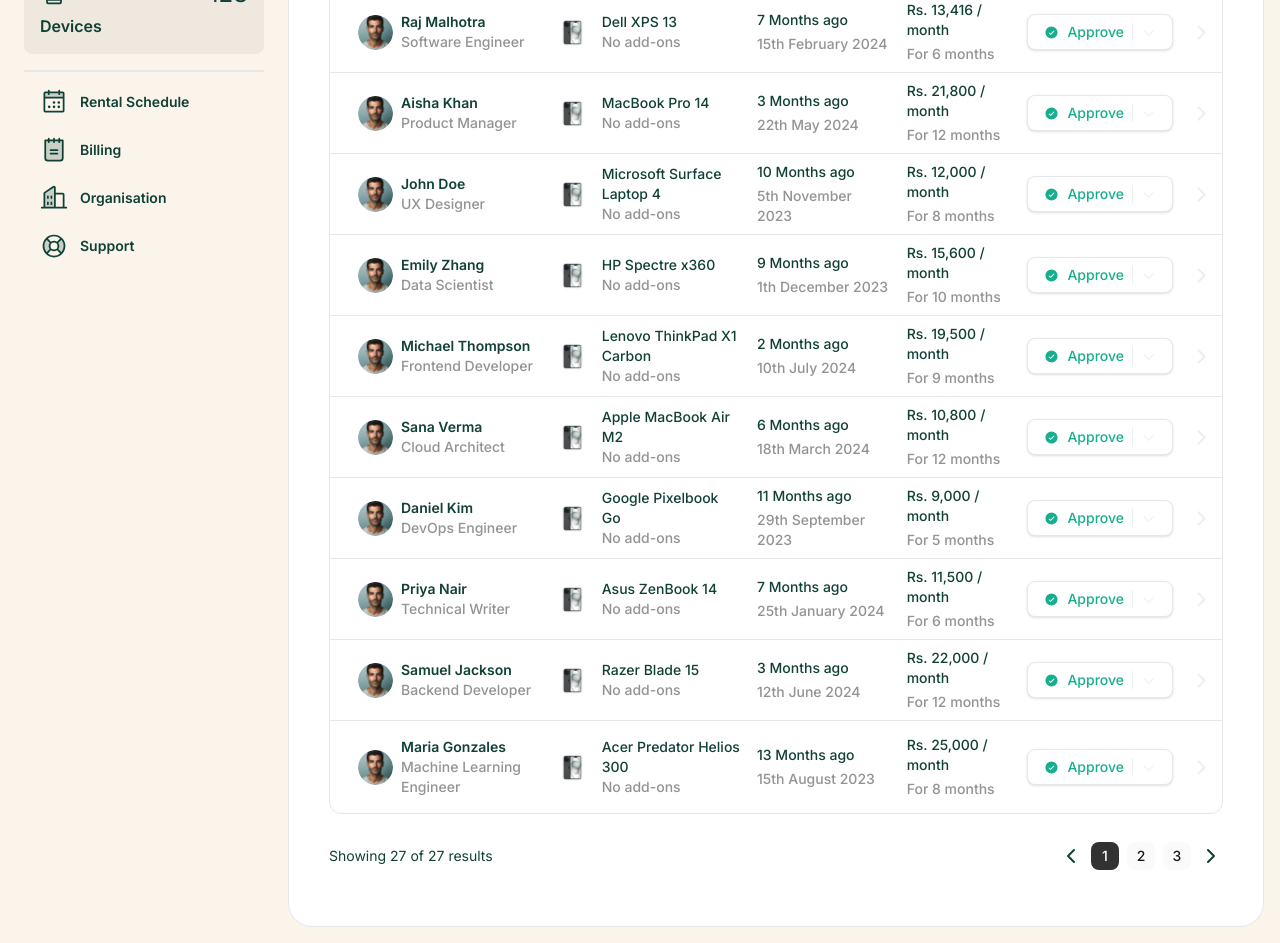
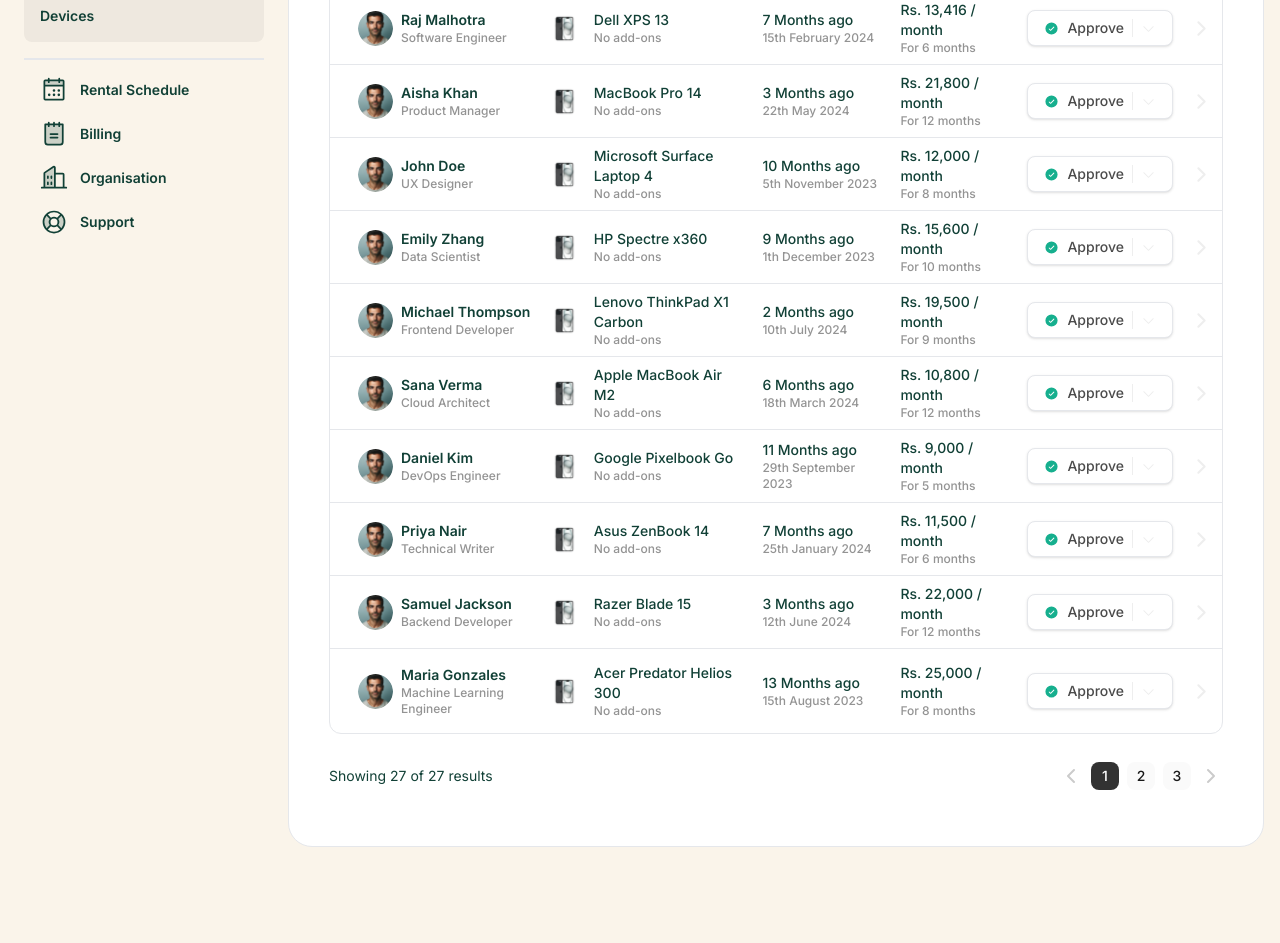
Before and after one commit to ChiragG2101/tortoise, a Next.js app: page /claims in a window 1280 px wide. Shown: the part 320-1263 px from the top of the page. After the commit the page ends 1183 px from the top, so only its background shows below. Built offline with nearby package versions, Linux system fonts and the light colour scheme.

Commit message:
Readme Update and UI fixes

```diff
--- a/components/data-card.tsx
+++ b/components/data-card.tsx
@@ -27,7 +27,7 @@ const DataCard = ({
     >
       <div className="space-y-2">
         <Icon weight="duotone" size={28} />
-        <h5 className="font-semibold">{title}</h5>
+        <h5 className="font-semibold text-sm">{title}</h5>
       </div>
       <p className="text-2xl">{value}</p>
     </Link>
--- a/components/data-table/columns.tsx
+++ b/components/data-table/columns.tsx
@@ -8,6 +8,7 @@ import { CaretDown, CheckCircle } from "@phosphor-icons/react";
 import { AArrowDownIcon, AArrowUpIcon, ChevronRight } from "lucide-react";
 import { timeAgo } from "@/lib/utils";
 
+// Column definitions for the table including header, cell, sorting, etc.
 export const columns: ColumnDef<TData>[] = [
   {
     accessorKey: "employee",
@@ -40,8 +41,8 @@ export const columns: ColumnDef<TData>[] = [
           />
 
           <div>
-            <p className="font-semibold">{name}</p>
-            <p className="text-sm text-[#4B4B4B]/60 font-medium">
+            <p className="text-sm font-semibold">{name}</p>
+            <p className="text-xs text-[#4B4B4B]/60 font-medium">
               {designation}
             </p>
           </div>
@@ -79,8 +80,8 @@ export const columns: ColumnDef<TData>[] = [
             className="rounded-full"
           />
           <div>
-            <p className="font-medium">{name}</p>
-            <p className="text-sm text-[#4B4B4B]/60 font-medium">
+            <p className="text-sm font-medium">{name}</p>
+            <p className="text-xs text-[#4B4B4B]/60 font-medium">
               {description}
             </p>
           </div>
@@ -110,9 +111,9 @@ export const columns: ColumnDef<TData>[] = [
     cell: ({ getValue }) => {
       const date = new Date(getValue() as TData["requestedOn"]);
       return (
-        <div className="space-y-1">
-          <p className="font-medium">{timeAgo(date)}</p>
-          <p className="text-sm text-[#4B4B4B]/60 font-medium">
+        <div className="">
+          <p className="font-medium text-sm">{timeAgo(date)}</p>
+          <p className="text-xs text-[#4B4B4B]/60 font-medium">
             {date.getDate()}th{" "}
             {date.toLocaleString("default", { month: "long" })}{" "}
             {date.getFullYear()}
@@ -127,9 +128,9 @@ export const columns: ColumnDef<TData>[] = [
     cell: ({ getValue }) => {
       const { value, description } = getValue() as TData["amountPayable"];
       return (
-        <div className="space-y-1">
-          <p className="font-medium">{value}</p>
-          <p className="text-sm text-[#4B4B4B]/60 font-medium">{description}</p>
+        <div className="">
+          <p className="text-sm font-medium">{value}</p>
+          <p className="text-xs text-[#4B4B4B]/60 font-medium">{description}</p>
         </div>
       );
     },
@@ -138,7 +139,7 @@ export const columns: ColumnDef<TData>[] = [
     id: "Actions",
     cell: ({}) => {
       return (
-        <Button className="flex items-center gap-2 bg-white text-primary border">
+        <Button className="flex items-center gap-2 bg-white text-[#4B4B4B] border">
           <CheckCircle size={15} weight="fill" fill="#16AF8E" /> Approve
           <div className="w-px h-full bg-secondary"></div>
           <CaretDown size={15} className="text-secondary" />
--- a/components/data-table/data-table.tsx
+++ b/components/data-table/data-table.tsx
@@ -59,7 +59,7 @@ export function DataTable<TData, TValue>({
                   return (
                     <TableHead
                       key={header.id}
-                      className="h-12 text-[#4B4B4B] font-semibold"
+                      className="h-12 text-[#4B4B4B] font-semibold text-sm"
                     >
                       {header.isPlaceholder
                         ? null
--- a/components/data-table/index.tsx
+++ b/components/data-table/index.tsx
@@ -17,7 +17,7 @@ export default function Table() {
           </div>
           <Input
             placeholder={"Search by name"}
-            className={cn("ps-10 border-none ")}
+            className={cn("ps-10 border-none text-sm")}
             name="search"
           />
         </div>
--- a/components/data-table/pagination.tsx
+++ b/components/data-table/pagination.tsx
@@ -24,7 +24,7 @@ const Pagination = <TData,>({ table }: PaginationProps<TData>) => {
           onClick={() => table.previousPage()}
           disabled={!table.getCanPreviousPage()}
         >
-          <ChevronLeft />
+          <ChevronLeft className="text-[#CBCBCB]" />
         </button>
         {pageNumbers.map((pageNumber) => (
           <Button
@@ -41,7 +41,7 @@ const Pagination = <TData,>({ table }: PaginationProps<TData>) => {
           onClick={() => table.nextPage()}
           disabled={!table.getCanNextPage()}
         >
-          <ChevronRight />
+          <ChevronRight className="text-[#CBCBCB]" />
         </button>
       </div>
     </div>
--- a/components/side-sheet/claim-details/increase-limit-section.tsx
+++ b/components/side-sheet/claim-details/increase-limit-section.tsx
@@ -28,7 +28,7 @@ const IncreaseLimitSection = ({ data }: { data: TData }) => {
             </div>
             <div>
               <p className="font-semibold text-sm">{data.device.name}</p>
-              <p className="text-xs font-medium text-[#4B4B4B]/60">
+              <p className="text-[12px] font-medium text-[#4B4B4B]/60">
                 128 GB • Black
               </p>
             </div>
--- a/components/sidebar.tsx
+++ b/components/sidebar.tsx
@@ -95,7 +95,7 @@ const Sidebar = () => {
         ))}
       </div>
       <hr className="border" />
-      <div className="space-y-5 pl-4">
+      <div className="space-y-4 pl-4">
         {updatedURLs.map((url, index) => (
           <Link key={index} href={url.href} className="flex items-center gap-3">
             <url.icon weight="duotone" size={28} />
```
Also changed, not shown: 1 other file (tests, documents, lock files or other folders).
